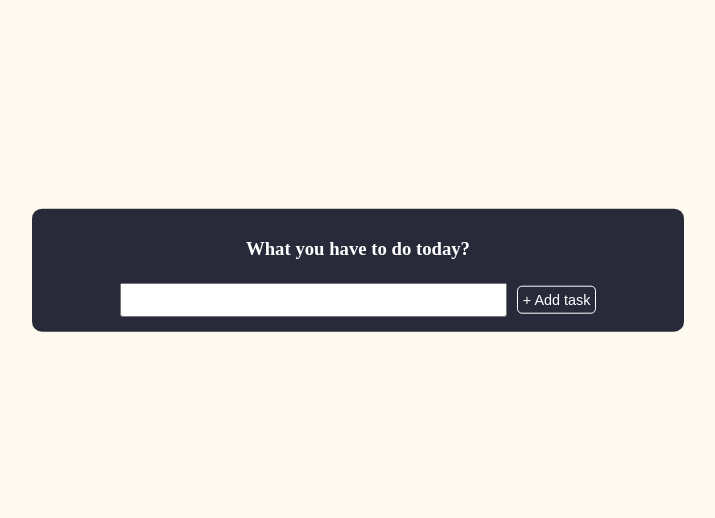
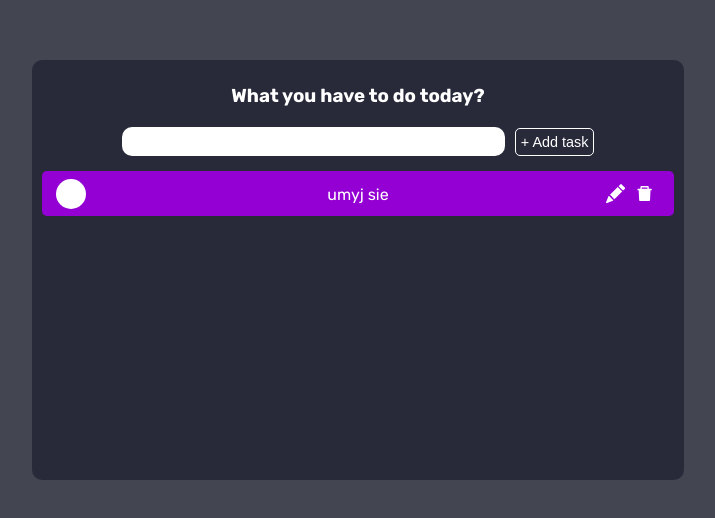
Before and after one commit to zaju2611/ToDo, a React (Create React App) app: page / in a window 1280 px wide. Shown: the part 138-656 px from the top of the page, without its empty margins (282-997 px from the left). Built offline with nearby package versions, Linux system fonts and the light colour scheme; data requests are answered from the project's data file.

Commit message:
added database

```diff
--- /dev/null
+++ b/db.json
@@ -0,0 +1,8 @@
+{
+  "tasks": [
+    {
+      "content": "umyj sie",
+      "id": 1
+    }
+  ]
+}
--- a/package.json
+++ b/package.json
@@ -6,13 +6,17 @@
     "@testing-library/jest-dom": "^5.16.5",
     "@testing-library/react": "^13.4.0",
     "@testing-library/user-event": "^13.5.0",
+    "axios": "^1.4.0",
+    "json-server": "^0.17.3",
     "react": "^18.2.0",
     "react-dom": "^18.2.0",
+    "react-icons": "^4.8.0",
     "react-scripts": "5.0.1",
     "web-vitals": "^2.1.4"
   },
   "scripts": {
     "start": "react-scripts start",
+    "server": "json-server --port 3001 --watch db.json",
     "build": "react-scripts build",
     "test": "react-scripts test",
     "eject": "react-scripts eject"
--- a/public/index.html
+++ b/public/index.html
@@ -1,14 +1,12 @@
 <!DOCTYPE html>
 <html lang="en">
+
 <head>
   <meta charset="utf-8" />
   <link rel="icon" href="%PUBLIC_URL%/favicon.ico" />
   <meta name="viewport" content="width=device-width, initial-scale=1" />
   <meta name="theme-color" content="#000000" />
-    <meta
-      name="description"
-      content="Web site created using create-react-app"
-    />
+  <meta name="description" content="Web site created using create-react-app" />
   <link rel="apple-touch-icon" href="%PUBLIC_URL%/logo192.png" />
   <!--
       manifest.json provides metadata used when your web app is installed on a
@@ -25,7 +23,11 @@
       Learn how to configure a non-root public URL by running `npm run build`.
     -->
   <title>React App</title>
+  <link rel="preconnect" href="https://fonts.googleapis.com">
+  <link rel="preconnect" href="https://fonts.gstatic.com" crossorigin>
+  <link href="https://fonts.googleapis.com/css2?family=Rubik:wght@300;400;700&display=swap" rel="stylesheet">
 </head>
+
 <body>
   <noscript>You need to enable JavaScript to run this app.</noscript>
   <div id="root"></div>
@@ -40,4 +42,5 @@
       To create a production bundle, use `npm run build` or `yarn build`.
     -->
 </body>
+
 </html>
--- a/src/App.jsx
+++ b/src/App.jsx
@@ -1,26 +1,48 @@
 import AddTaskForm from "./components/AddTaskForm";
 import TaskList from "./components/TaskList";
-import { useState } from "react";
+import { useState, useEffect } from "react";
 import "./index.css";
+import axios from "axios";
 
 function App() {
 	const [tasks, setTasks] = useState([]);
 
-	const handleAddTask = (content) => {
-		const newTask = { content, completed: false };
-		setTasks([...tasks, newTask]);
+	const fetchTasks = async () => {
+		const response = await axios.get("http://localhost:3001/tasks");
+		setTasks(response.data);
 	};
 
-	const handleDeleteTask = (index) => {
-		const updatedTasks = [...tasks];
-		updatedTasks.splice(index, 1);
+	useEffect(() => {
+		fetchTasks();
+	}, []);
+
+	const handleAddTask = async (content) => {
+		const response = await axios.post("http://localhost:3001/tasks", {
+			content,
+		});
+
+		const newTasks = [...tasks, response.data];
+		setTasks(newTasks);
+	};
+
+	const handleDeleteTask = async (index) => {
+		await axios.delete(`http://localhost:3001/tasks/${index}`);
+
+		const updatedTasks = tasks.filter((task) => {
+			return task.id !== index;
+		});
+
 		setTasks(updatedTasks);
 	};
 
-	const handleEditTask = (content, newTaskContent) => {
+	const handleEditTask = async (index, newTaskContent) => {
+		const response = await axios.put(`http://localhost:3001/tasks/${index}`, {
+			content: newTaskContent,
+		});
+
 		const updatedTasks = tasks.map((task) => {
-			if (content === task.content) {
-				return { ...task, content: newTaskContent };
+			if (task.id === index) {
+				return { ...task, ...response.data };
 			}
 			return task;
 		});
--- a/src/components/EditTaskListItem.jsx
+++ b/src/components/EditTaskListItem.jsx
@@ -1,7 +1,8 @@
 import { useState } from "react";
+import { FaSave } from "react-icons/fa";
 
-function EditTaskListItem({ taskContent, onEdit }) {
-	const [content, setContent] = useState(taskContent);
+function EditTaskListItem({ task, onEdit }) {
+	const [content, setContent] = useState(task.content);
 
 	const handleChange = (event) => {
 		setContent(event.target.value);
@@ -9,13 +10,15 @@ function EditTaskListItem({ taskContent, onEdit }) {
 
 	const handleSubmit = (event) => {
 		event.preventDefault();
-		onEdit(content);
+		onEdit(task.id, content);
 	};
 
 	return (
-		<form>
+		<form className="editForm">
 			<input className="input" value={content} onChange={handleChange} />
-			<button onClick={handleSubmit}>Save</button>
+			<button className="saveButton" onClick={handleSubmit}>
+				<FaSave className="icon" />
+			</button>
 		</form>
 	);
 }
--- a/src/components/TaskList.jsx
+++ b/src/components/TaskList.jsx
@@ -5,7 +5,7 @@ function TaskList({ tasks, onDelete, onEdit }) {
 		return (
 			<TaskListItem
 				key={index}
-				content={task.content}
+				task={task}
 				onDelete={onDelete}
 				onEdit={onEdit}
 			/>
@@ -13,7 +13,7 @@ function TaskList({ tasks, onDelete, onEdit }) {
 	});
 
 	return (
-		<div >
+		<div>
 			<div>{renderedTask}</div>
 		</div>
 	);
--- a/src/components/TaskListItem.jsx
+++ b/src/components/TaskListItem.jsx
@@ -1,7 +1,9 @@
 import { useState } from "react";
 import EditTaskListItem from "./EditTaskListItem";
+import { BsFillPencilFill } from "react-icons/bs";
+import { AiFillDelete } from "react-icons/ai";
 
-function TaskListItem({ content, onDelete, onEdit }) {
+function TaskListItem({ task, onDelete, onEdit }) {
 	const [showEdit, setShowEdit] = useState(false);
 	const [isChecked, setIsChecked] = useState(false);
 
@@ -9,29 +11,39 @@ function TaskListItem({ content, onDelete, onEdit }) {
 		setShowEdit(!showEdit);
 	};
 
-	const handleEditSubmit = (newContent) => {
-		onEdit(content, newContent);
+	const handleEditSubmit = (id, newContent) => {
+		onEdit(id, newContent);
 		setShowEdit(false);
 	};
 
 	const handleCheckboxChange = (event) => {
 		setIsChecked(event.target.checked);
 	};
-	let updateButton = <button onClick={handleEditClick}>Update</button>;
-	let deleteButton = <button onClick={onDelete}>Delete</button>;
+	let updateButton = (
+		<button className="updateButton" onClick={handleEditClick}>
+			<BsFillPencilFill className="icon" />
+		</button>
+	);
+
+	const handleDelete = () => {
+		onDelete(task.id);
+	};
+
+	let deleteButton = (
+		<button className="deleteButton" onClick={handleDelete}>
+			<AiFillDelete className="icon" />
+		</button>
+	);
 
 	if (isChecked) {
-		content = <span style={{ textDecoration: "line-through" }}>{content}</span>;
 		updateButton = null;
 		deleteButton = null;
 	}
 
-	let listItem = <div className="taskText">{content}</div>;
+	let listItem = <div className="taskText">{task.content}</div>;
 
 	if (showEdit) {
-		listItem = (
-			<EditTaskListItem taskContent={content} onEdit={handleEditSubmit} />
-		);
+		listItem = <EditTaskListItem task={task} onEdit={handleEditSubmit} />;
 	}
 	return (
 		<div className="taskListItem">
--- a/src/index.css
+++ b/src/index.css
@@ -3,13 +3,19 @@
 	--violet: #9400d3;
 	--milk-white: #fffaf0;
 	--white: #fff;
+	--light-grey: #434551;
 	--dark: #282a3a;
 }
 body {
+	font-family: "Rubik", sans-serif;
 	position: relative;
 	height: 100vh;
-	background-color: var(--milk-white);
+	background-color: var(--light-grey);
 	color: var(--white);
+}
+
+h3 {
+	margin: 15px;
 }
 
 .tasksList {
@@ -18,6 +24,7 @@ body {
 	left: 50%;
 	transform: translate(-50%, -50%);
 	background-color: var(--dark);
+	min-height: 400px;
 	padding: 10px;
 	width: 50%;
 	border-radius: 10px;
@@ -29,6 +36,7 @@ body {
 	justify-content: center;
 	align-items: center;
 	padding: 5px;
+	margin-bottom: 10px;
 }
 
 .taskForm > .addTaskInput {
@@ -36,6 +44,8 @@ body {
 	width: 60%;
 	margin-right: 10px;
 	font-size: 0.8rem;
+	border-radius: 10px;
+	border: none;
 	padding: 5px;
 	text-align: center;
 }
@@ -80,6 +90,7 @@ body {
 	position: relative;
 	display: flex;
 	align-items: center;
+	justify-content: center;
 	flex-direction: row;
 	height: 25px;
 	padding: 10px;
@@ -98,6 +109,10 @@ body {
 }
 .taskListItem > .buttons {
 	position: absolute;
+	display: flex;
+	justify-content: center;
+	align-items: center;
+	flex-direction: row;
 	right: 10px;
 }
 .taskListItem > .taskText {
@@ -105,6 +120,52 @@ body {
 	top: 50%;
 	left: 50%;
 	transform: translate(-50%, -50%);
+}
+
+.updateButton,
+.deleteButton,
+.saveButton {
+	background-color: transparent;
+	border: none;
+	cursor: pointer;
+	margin-right: 10px;
+	padding: 0;
+}
+
+.icon {
+	display: flex;
+	justify-content: center;
+	align-items: center;
+	font-size: 1.2rem;
+	color: var(--white);
+	transition: color 0.3s;
+}
+
+.icon:hover {
+	color: var(--milk-white);
+}
+
+.editForm {
+	position: absolute;
+	top: 50%;
+	left: 50%;
+	transform: translate(-50%, -50%);
+	display: flex;
+	justify-content: center;
+	align-items: center;
+}
+
+.editForm > .input {
+	margin-right: 10px;
+	text-align: center;
+	font-size: 0.9rem;
+	padding: 5px;
+	border: none;
+	border-radius: 10px;
+}
+
+.editForm > .input:focus {
+	outline: none;
 }
 
 input[type="checkbox"] {
```
Also changed, not shown: 1 other file (tests, documents, lock files or other folders). Lines whose indentation alone changed are shown as unchanged.
